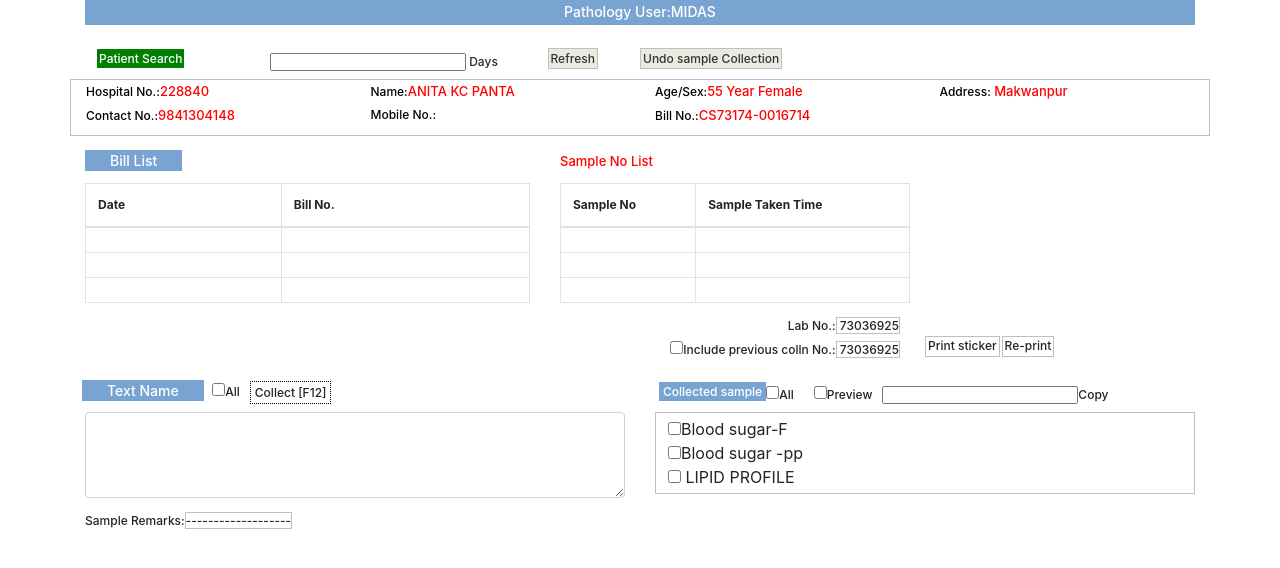
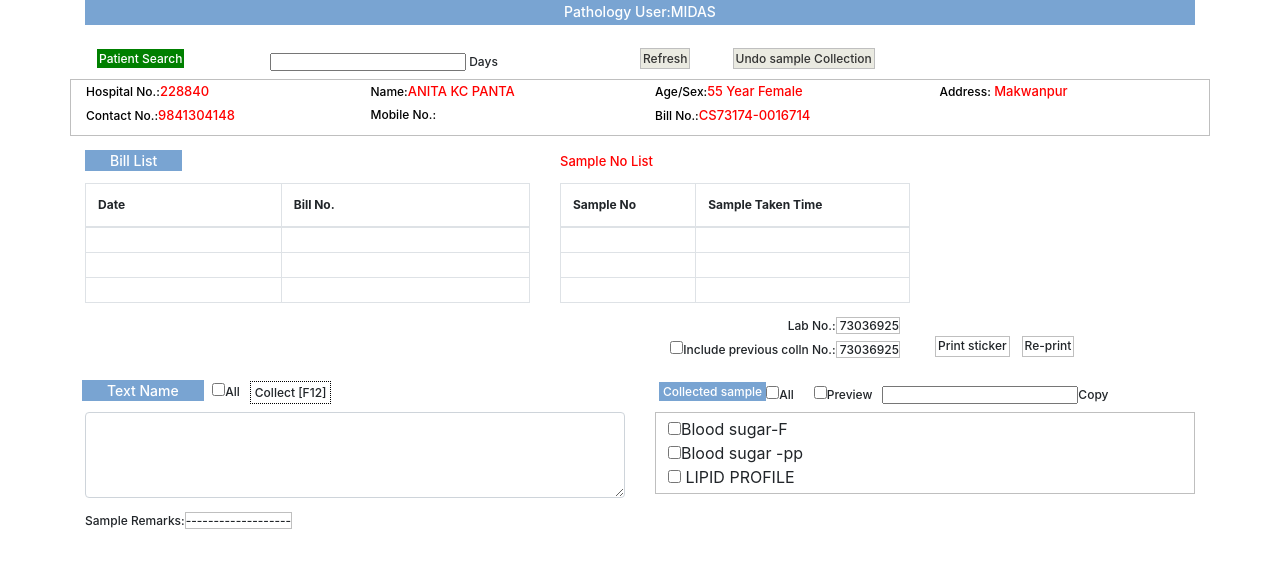
Before and after one commit to kamalakhatiwada/midas-tech-test, a plain HTML site: page index.html in a window 1280 px wide. Drawn offline with nearby package versions, Linux system fonts and the light colour scheme.

Commit message:
third commit

```diff
--- a/index.html
+++ b/index.html
@@ -31,10 +31,10 @@
             <div class="col-md-2">
                 <h2><span id="search"> Patient Search</span></h2>
             </div>
-            <div class="col-md-3"><h2 class="title-two"><input type="number" name="all" value="all">&nbspDays</h2></div>
+            <div class="col-md-4"><h2 class="title-two"><input type="number" name="all" value="all">&nbspDays</h2></div>
             <div class="col-md-1"><h2><span id="refresh">Refresh</h2></span></div>
-            <div class="col-md-2"><h2><span id="refresh">Undo sample Collection</h2></span></div>
-            <div class="col-md-4"></div>
+            <div class="col-md-3"><h2><span id="refresh">Undo sample Collection</h2></span></div>
+            <div class="col-md-2"></div>
         </div>
     </div>
 </section>
--- a/style.css
+++ b/style.css
@@ -141,3 +141,48 @@ html,body{
 	border-width: 1px;
 	border-style: solid;
 }
+
+/*responsive*/
+
+/* Extra small devices (phones, 600px and down) */
+@media only screen and (max-width: 600px) {
+  .title-five{
+
+	margin-left: 10px;
+	margin-top: -10px;
+
+}
+}
+
+/* Small devices (portrait tablets and large phones, 600px and up) */
+@media only screen and (min-width: 600px) {
+ .title-five{
+	margin-left: 10px;
+	margin-top: -10px;
+
+}
+
+}
+
+/* Medium devices (landscape tablets, 768px and up) */
+@media only screen and (min-width: 768px) {
+  .title-five{
+  	margin-left: 10px;
+	margin-top: 230px;
+
+}
+}
+
+/* Large devices (laptops/desktops, 992px and up) */
+@media only screen and (min-width: 992px) {
+  .title-five{
+  	margin-left: 10px;
+	margin-top: 200px;
+
+}
+}
+
+/* Extra large devices (large laptops and desktops, 1200px and up) */
+@media only screen and (min-width: 1200px) {
+
+}
```
